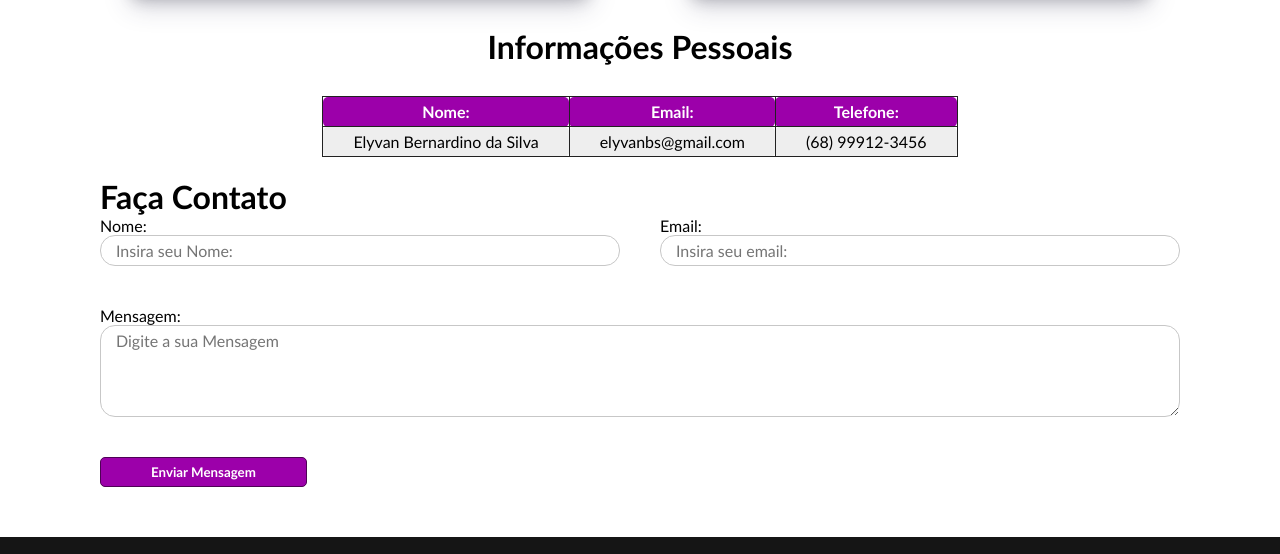
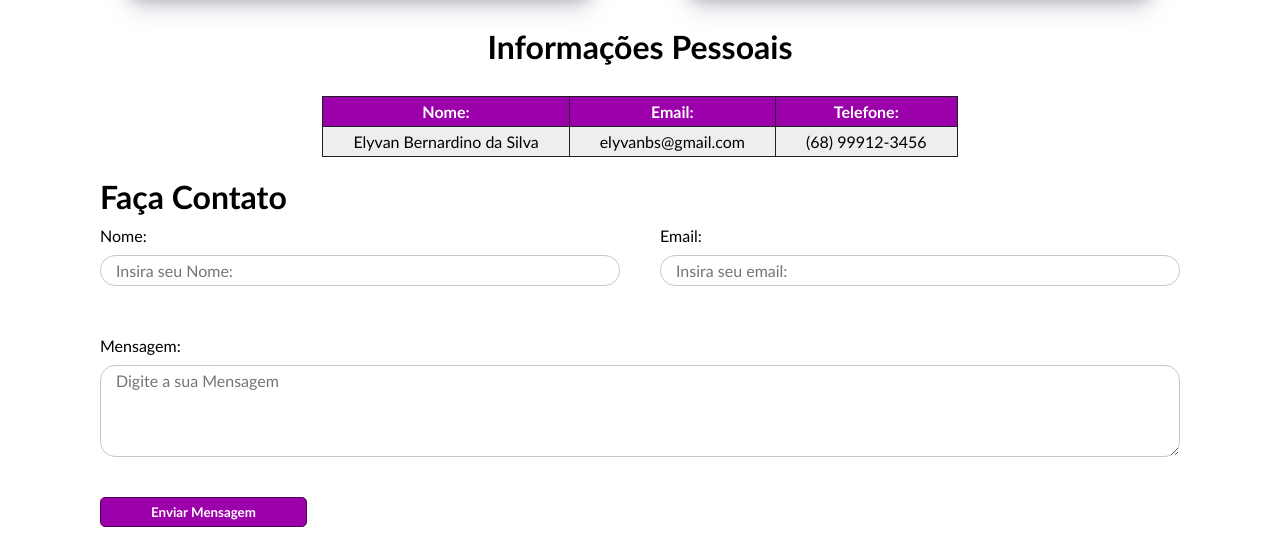
Before and after one commit to ElyvanBS/Fundamentos-Basicos-Front-End, a plain HTML site: page docs/index.html in a window 1280 px wide. Shown: the part 1270-1824 px from the top of the page. Drawn offline with nearby package versions, Linux system fonts and the light colour scheme.

Commit message:
fix: Corrije nav e table

```diff
--- a/docs/css/estilo.css
+++ b/docs/css/estilo.css
@@ -111,16 +111,20 @@ footer{background-color: rgb(21,21,21); width: 100%; height: auto;}
 
 .table-informacoes-pessoais h1{text-align: center; margin: 30px 0;}
 
-.table-informacoes-pessoais table th,td{border: 1px solid #212121; border-radius: 5px; padding: 5px 30px}
+.table-informacoes-pessoais table th,td{border: 1px solid #212121; padding: 5px 30px}
 
 .table-informacoes-pessoais table thead th{background-color: #9c00aa; color: white;}
 
 .table-informacoes-pessoais table tbody{background-color: #eeeeee;}
+
 .form-contact form{display: grid; grid-template-columns: repeat(2,1fr); gap: 40px;}
+
+.form-contact form div label{margin: 10px 0;}
 
 .form-contact form input[type="submit"]{width: fit-content;transition: 0.8s all; padding: 6px 50px; border-radius: 5px; border: 1px solid #4e0255; background-color: #9c00aa; color: white; font-weight: 700;}
 
 .form-contact form input[type="submit"]:hover{background-color: #6f0079;}
+
 .form-contact form input[type="text"],input[type="email"],textarea{padding: 5px 15px; font-size: 1em; border-radius: 15px; border: 1px solid #c7c7c7;}
 
 .box-form-nome, .box-form-email,
@@ -149,8 +153,7 @@ footer{background-color: rgb(21,21,21); width: 100%; height: auto;}
     nav .nav_superior ul a{justify-content: center;}
     .formacao-content h1{font-size: 1.5em;}
     .box_formacao{font-size: 0.8em; text-align: center;}
-        nav{justify-content: center;}
-
+    nav{justify-content: center;padding: 10px 0;}
 }
 
 
```
